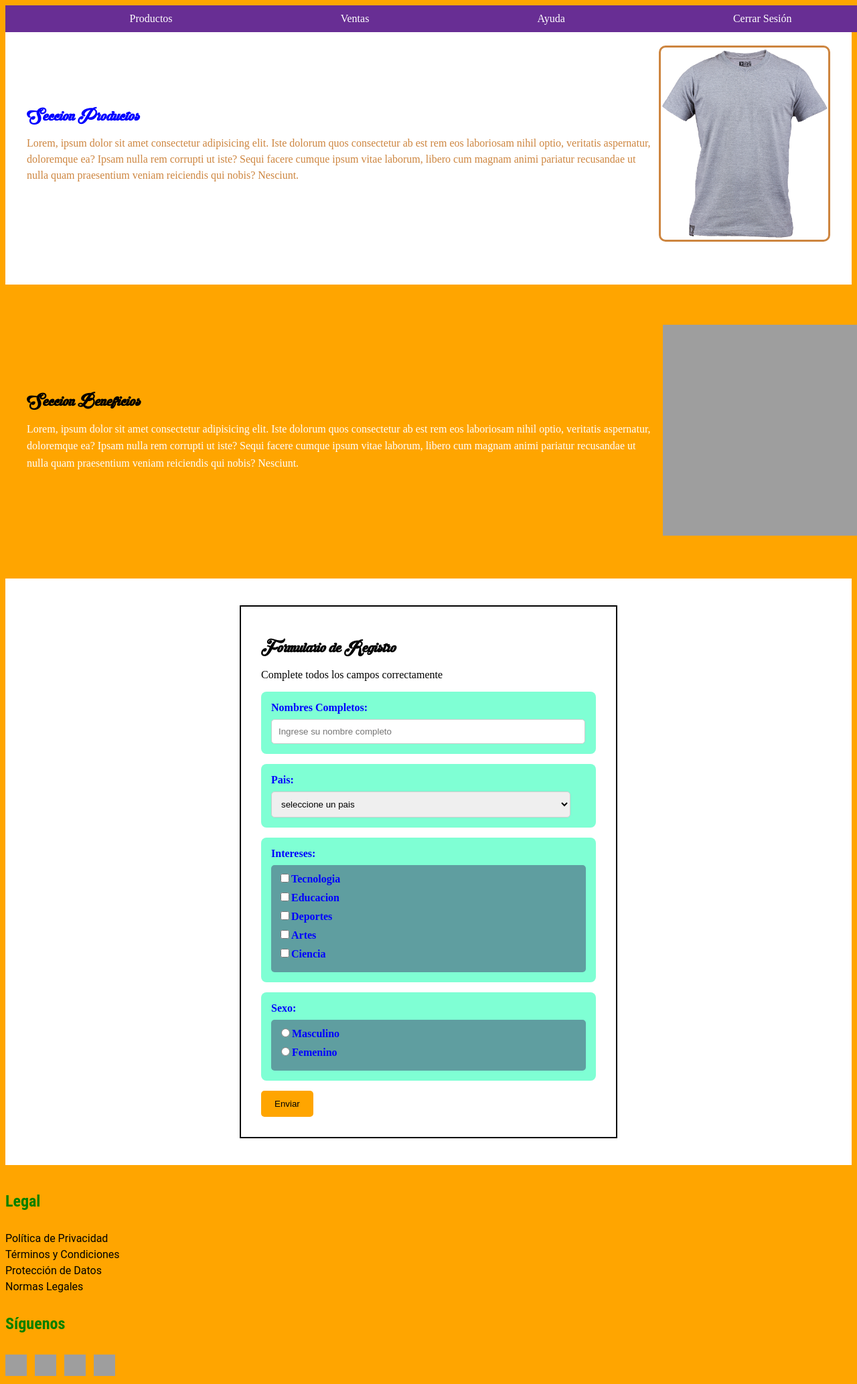
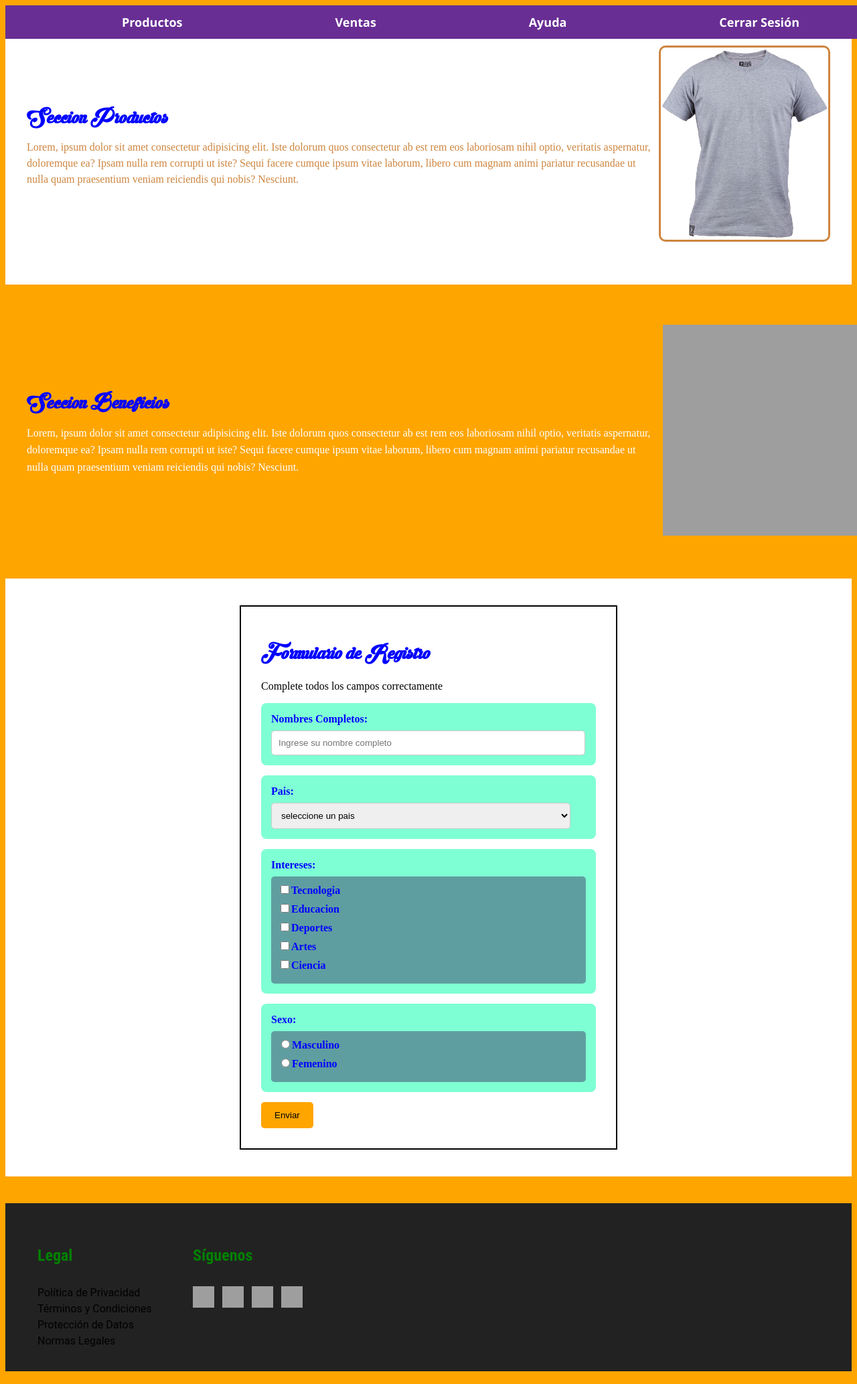
Before and after one commit to Marcelo-alt-lab/NRC_4161, a website: page index.html in a window 1280 px wide. Shown: the top 2067 px of the page at 67% size. Drawn offline with Linux system fonts and the light colour scheme; sample sign-in values are in the browser's storage; grey boxes are pictures that could not be loaded.

Commit message:
correccion al pie de pagina

```diff
--- a/Pie.css
+++ b/Pie.css
@@ -15,7 +15,8 @@
   justify-content: space-between;
   flex-wrap: wrap;
   max-width: 75rem;
-  margin: auto;
+  margin-left: 2rem;
+  margin-right: 2rem;
   gap: 2rem;
 }
 
--- a/index.html
+++ b/index.html
@@ -10,7 +10,7 @@
   <link rel="stylesheet" href="Pie.css" />
 </head>
 
-<body class="body">
+<body>
   <script>
     if (!sessionStorage.getItem('isLoggedIn')) {
       window.location.href = 'login.html';
@@ -162,8 +162,8 @@
 
   <!--Pie de Pagina-->
   <section>
-    <footer>
-      <div>
+    <footer class="footer">
+      <div class="footer-container">
         <!-- Enlaces legales -->
         <div class="footer-links">
           <h4>Legal</h4>
@@ -187,6 +187,7 @@
           <a href="#"><img src="https://cdn-icons-png.flaticon.com/512/145/145806.png" alt="Twitter"
               class="social-icon" /></a>
         </div>
+      </div>
     </footer>
   </section>
 </body>
--- a/styles.css
+++ b/styles.css
@@ -3,6 +3,10 @@
   src: url('fonts/Chicha.ttf') format('truetype');
   font-weight: normal;
   font-style: normal;
+}
+
+body {
+  background: orange;
 }
 
 h1,
@@ -14,14 +18,24 @@ h6 {
   font-family: 'Chicha Peruana', sans-serif;
 }
 
+body h2 {
+  color: blue;
+  font-size: 30px;
+  font-weight: bold;
+
+}
+
 .top-header {
   position: fixed;
   background-color: #682e94;
   width: 100%;
-  height: 40px;
+  height: 50px;
   display: flex;
   align-items: center;
   padding: 0 20px;
+  font-family: 'Segoe UI', Tahoma, Geneva, Verdana, sans-serif;
+  font-size: large;
+  font-weight: bold;
 }
 
 .Menu-Horizontal {
@@ -47,7 +61,8 @@ h6 {
   position: absolute;
   display: none;
   width: 200px;
-  background-color: #5fba99;
+  background-color: #ccc;
+  border-radius: 5px;
 }
 
 .Menu-Horizontal li a {
@@ -104,10 +119,7 @@ h6 {
   border-color: peru;
 }
 
-/**/
-.body {
-  background: orange;
-}
+
 
 /*seccion beneficios*/
 .seccion-beneficios {
```
